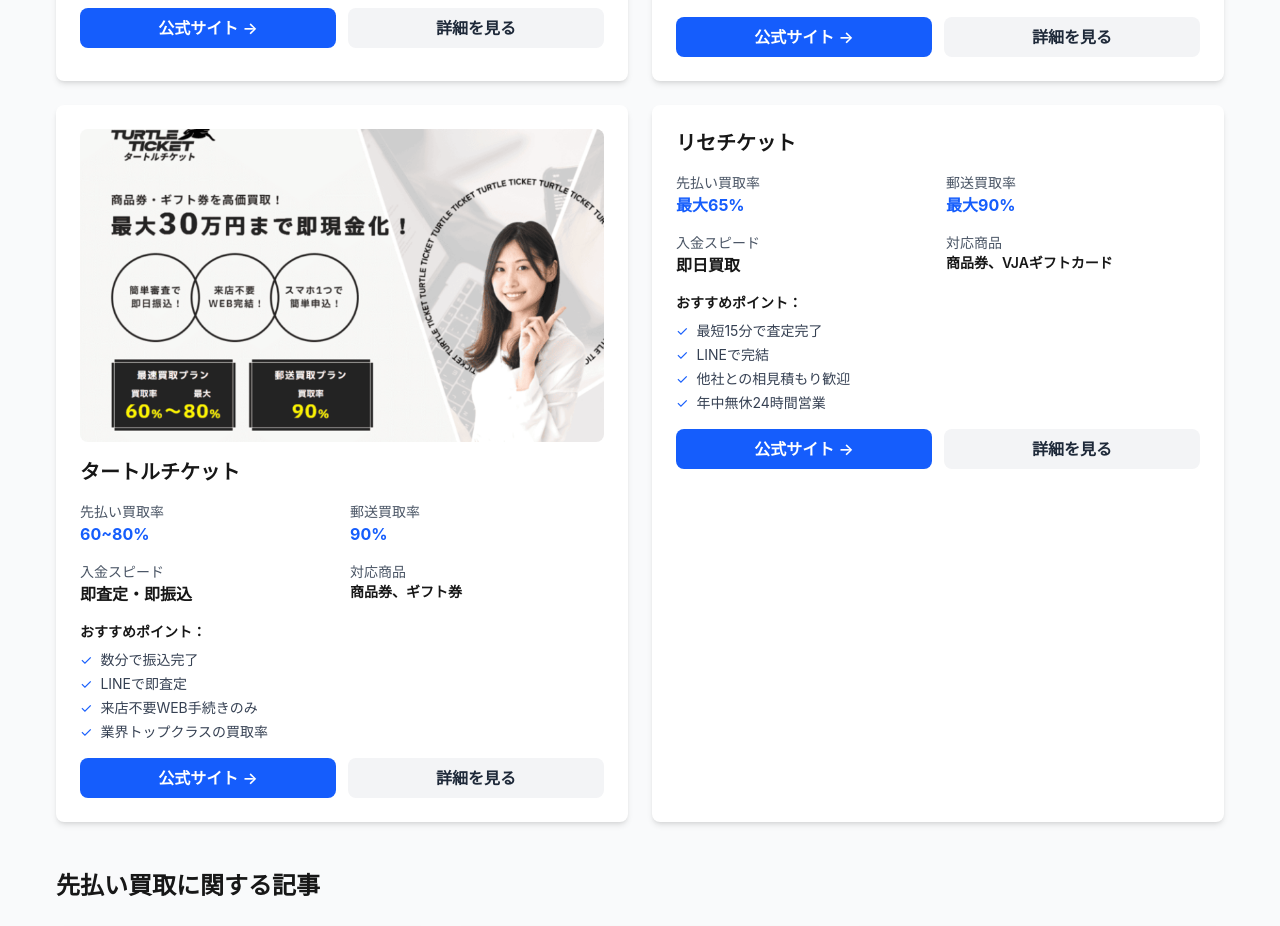
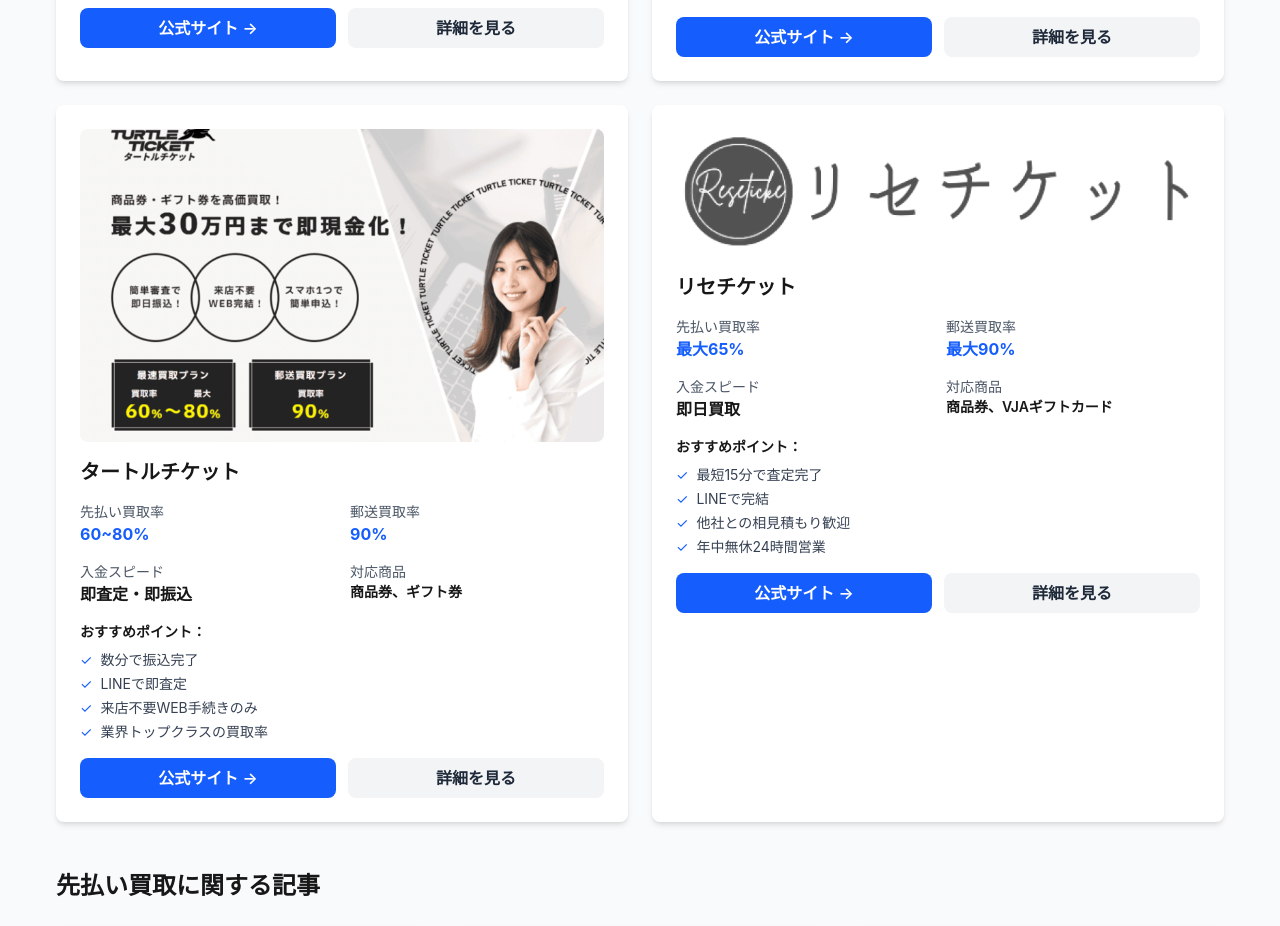
Before and after one commit to webmaster0818/okanenoerabikata, a Next.js app: page / in a window 1280 px wide. Shown: the part 1510-2436 px from the top of the page. Built offline with nearby package versions, Linux system fonts and the light colour scheme.

Commit message:
Add Reset Ticket company image from official website

```diff
--- a/app/companies/[id]/page.tsx
+++ b/app/companies/[id]/page.tsx
@@ -125,7 +125,7 @@
   'reset-ticket': {
     name: 'リセチケット',
     url: 'https://reseticke.com/',
-    image: null, // 画像待ち
+    image: '/images/companies/reset-ticket.png',
     description: 'お家や会社にいながら簡単に全国百貨店共通商品券、VJAギフトカードの買取が出来る画期的なサービス。それがリセチケットの来店不要買取です。商品券を売りたいと思ったその瞬間に、いつでもどこにいても、スマホがあればその場で買い取ります。',
     buyingMethods: [
       {
--- a/app/page.tsx
+++ b/app/page.tsx
@@ -55,7 +55,7 @@
     id: 'reset-ticket',
     name: 'リセチケット',
     url: 'https://reseticke.com/',
-    image: null, // 画像待ち
+    image: '/images/companies/reset-ticket.png',
     advanceRate: '最大65%',
     mailRate: '最大90%',
     speed: '即日買取',
```
Also changed, not shown: public/images/companies/reset-ticket.png (added).
